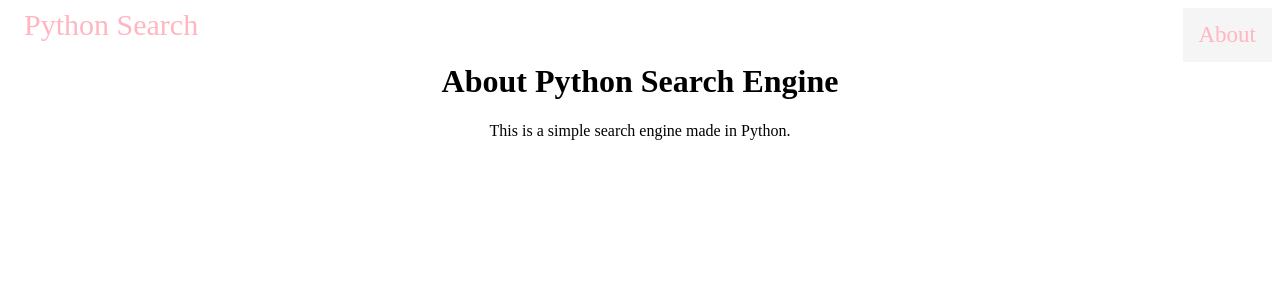
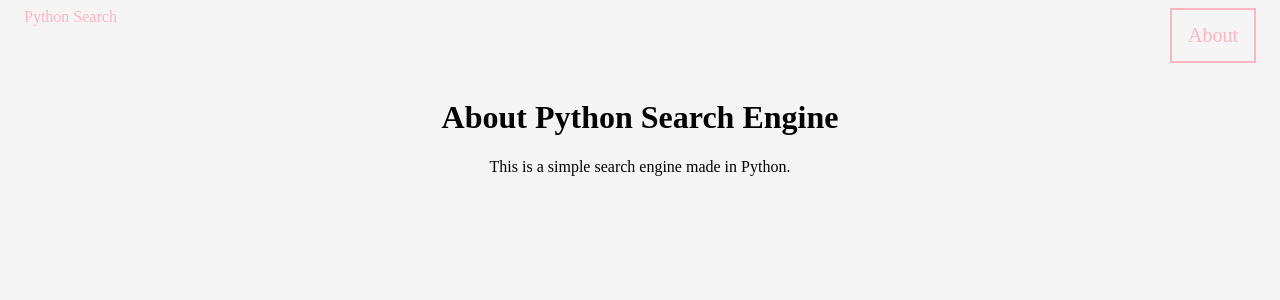
Before and after one commit to HelsNetwork/Python-Search-Engine, a Python web app: template templates/about.html in a window 1280 px wide. Shown: the top 300 px of the page. Run offline with Jinja, Linux system fonts and the light colour scheme; the template is opened without the code that fills it, so the values that code supplies are empty.

Commit message:
Update styles.css

```diff
--- a/templates/static/styles.css
+++ b/templates/static/styles.css
@@ -1,4 +1,4 @@
-{
+*{
   background-color: whitesmoke;
 }
 
@@ -52,32 +52,54 @@ svg {
   background-color: transparent;
 }
 
-
-
-.pyshearch{
-  font-size: 30px;
+.pyonsearchengine {
+  font-size: 40px;
 }
 
-
+.barstyle {
+  overflow: hidden;
+  background-color: inherit;
+  min-height: 70px;
+  position: sticky;
+  top: 0;
+}
 .nav-item{
   text-decoration: none;
   padding: 14px 16px;
-  color: lightpink;
+  color: lightpink;;
 }
 
 .nav-item:hover{
   background-color: lightpink;
   color: whitesmoke;
+  width: 50px;
+  height: 28px;
 }
 
 
 
 .about{
-  float: right;
-  font-size: 23px;
+  border: 2px solid lightpink;
+  color: lightpink;
+  background-color: whitesmoke;
+  font-size: 20px;
+  position: absolute;
+  right: 16px;
+
+
 }
 
-.active{
-  background-color: whitesmoke;
-  color: lightpink;
+
+.formresult {
+  position: sticky;
+  top: 35px;
+  margin-top: 2%;
+  margin-bottom: 5%;
+  display: flex;
+  text-align: center;
 }
+
+.output {
+  text-decoration: none;
+  color: black;
+}
```
